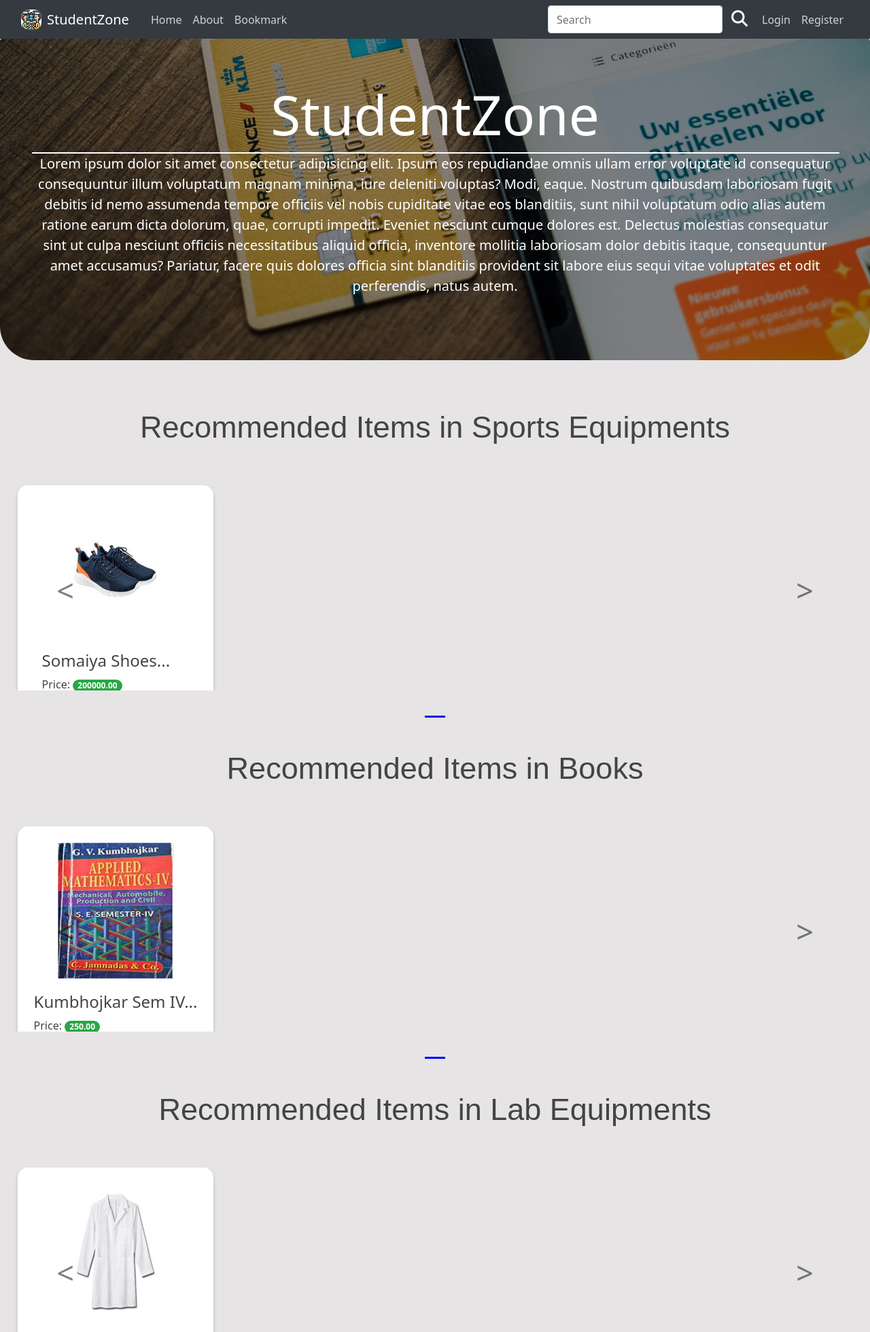
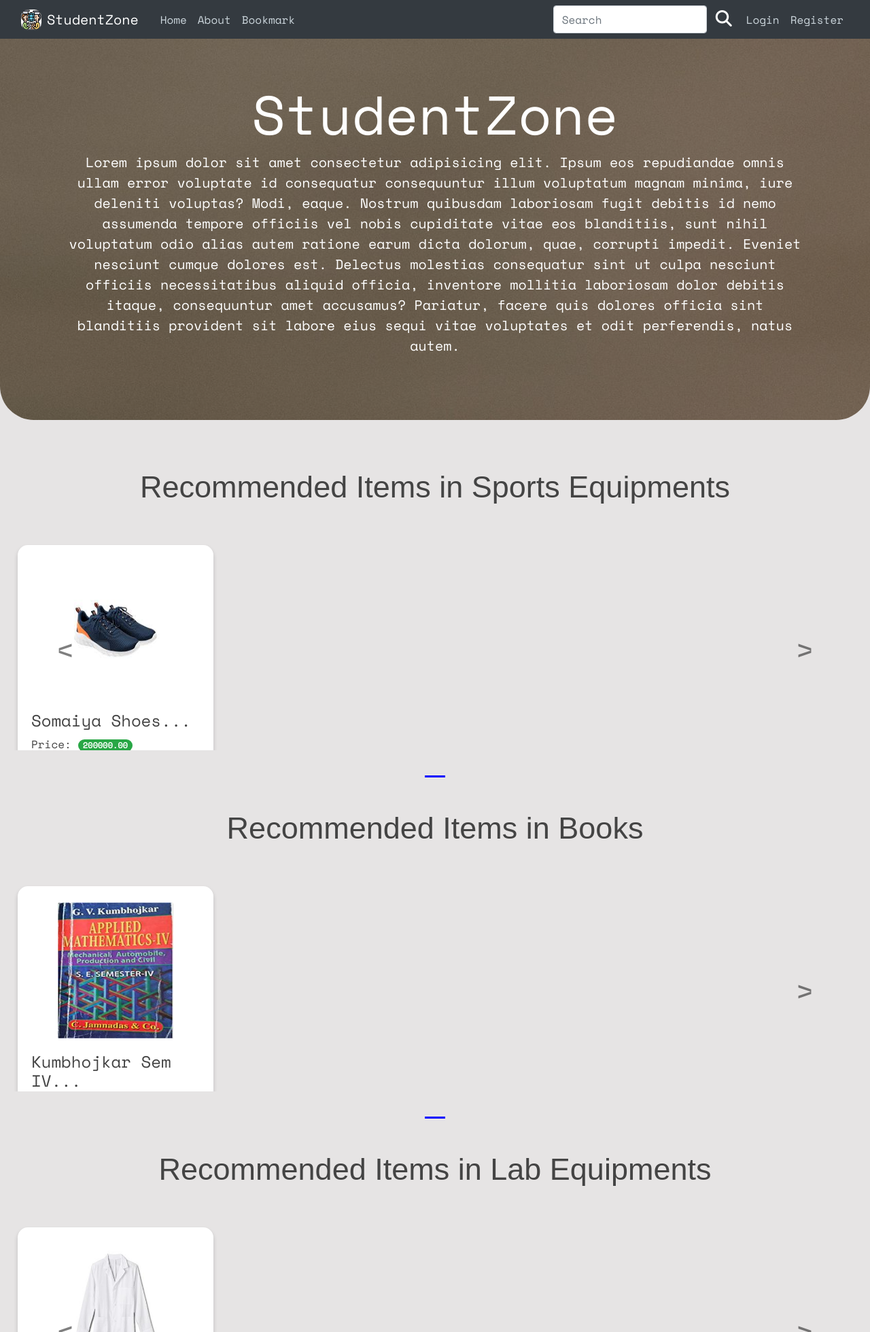
Before and after one commit to Patrickbro13/StudentZone, a Django app: page / in a window 1280 px wide. Shown: the top 1960 px of the page at 68% size. Run offline with Django 3.2, Linux system fonts and the light colour scheme; data comes from the database, SQL or seed files in the repository; some libraries are stand-ins or nearby versions.

Commit message:
changes in jumbotron

```diff
--- a/blog/templates/blog/base.html
+++ b/blog/templates/blog/base.html
@@ -28,6 +28,11 @@
   <script src="https://kit.fontawesome.com/0493cbe504.js" crossorigin="anonymous"></script>
 
   <style>
+  @import url('https://fonts.googleapis.com/css2?family=Space+Mono&display=swap');
+  body {
+    font-family: 'Space Mono', monospace;
+  }
+
     {% block css %}
     {% endblock %}
   </style>
--- a/blog/templates/blog/home.html
+++ b/blog/templates/blog/home.html
@@ -1,6 +1,8 @@
 {% extends 'blog/base.html' %}
 
 {% block css %}
+{% comment %} @import url('https://fonts.googleapis.com/css2?family=Pacifico&display=swap'); {% endcomment %}
+
 .col-md-3 {
 display: inline-block;
 margin-left: -4px;
@@ -76,12 +78,12 @@ padding-right: 0;
 <div class="container-fluid px-0">
     <div class="container-fluid px-0 mx-0">
         {% comment %} <img src="{% static 'blog/intro.jpeg'%}" class="mx-0 my-0" alt="Intro-Image"> {% endcomment %}
-        <div class="jumbotron " style="background-image: linear-gradient(to bottom, rgba(0,0,0,0.4) 0%,rgba(0,0,0,0.4) 100%),url({%static 'blog/intro.jpeg'%}); border-bottom-left-radius: 50px; border-bottom-right-radius: 50px; margin-bottom: 0px; height:100%">
+        <div class="jumbotron jumbotron-fluid" style="background-image: linear-gradient(to bottom, rgba(0,0,0,0.4) 0%,rgba(0,0,0,0.4) 100%),url({%static 'blog/test.jpg'%}); border-bottom-left-radius: 50px; border-bottom-right-radius: 50px; margin-bottom: 0px; height:100%">
             <div class="container py-0 mb-0">
 				<div style="text-align:center;">
                     <h1 class="mb-2" style="color: white; font-size: 80px;"> StudentZone </h1>
-                    <hr style="width: 100%;  border: 1px solid white;text-align:center;"/>
-                    <p  style="color: #FFF; font-size: 20px;">Lorem ipsum dolor sit amet consectetur adipisicing elit. Ipsum eos repudiandae omnis ullam error voluptate id consequatur consequuntur illum voluptatum magnam minima, iure deleniti voluptas? Modi, eaque. Nostrum quibusdam laboriosam fugit debitis id nemo assumenda tempore officiis vel nobis cupiditate vitae eos blanditiis, sunt nihil voluptatum odio alias autem ratione earum dicta dolorum, quae, corrupti impedit. Eveniet nesciunt cumque dolores est. Delectus molestias consequatur sint ut culpa nesciunt officiis necessitatibus aliquid officia, inventore mollitia laboriosam dolor debitis itaque, consequuntur amet accusamus? Pariatur, facere quis dolores officia sint blanditiis provident sit labore eius sequi vitae voluptates et odit perferendis, natus autem.</p>
+                    {% comment %} <hr style="width: 100%;  border: 1px solid white;text-align:center;"/> {% endcomment %}
+                    <p  style="color: #FFF; font-size: 20px; padding: 0px 10vh 0px 10vh;">Lorem ipsum dolor sit amet consectetur adipisicing elit. Ipsum eos repudiandae omnis ullam error voluptate id consequatur consequuntur illum voluptatum magnam minima, iure deleniti voluptas? Modi, eaque. Nostrum quibusdam laboriosam fugit debitis id nemo assumenda tempore officiis vel nobis cupiditate vitae eos blanditiis, sunt nihil voluptatum odio alias autem ratione earum dicta dolorum, quae, corrupti impedit. Eveniet nesciunt cumque dolores est. Delectus molestias consequatur sint ut culpa nesciunt officiis necessitatibus aliquid officia, inventore mollitia laboriosam dolor debitis itaque, consequuntur amet accusamus? Pariatur, facere quis dolores officia sint blanditiis provident sit labore eius sequi vitae voluptates et odit perferendis, natus autem.</p>
                     <div class="line"></div>
                     <p class="lead px-3">
                         <br>
```
Also changed, not shown: blog/static/blog/test.jpg (added).
